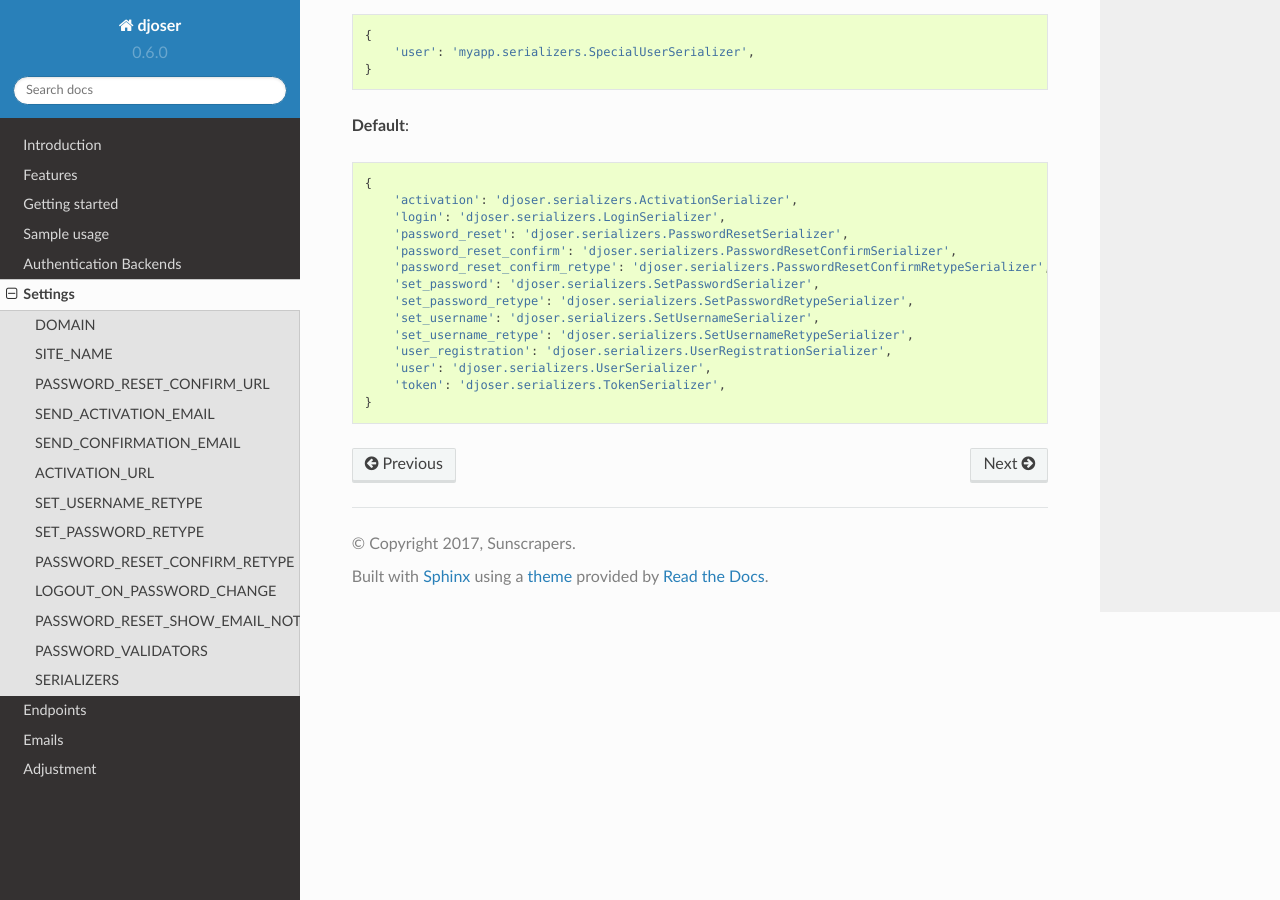
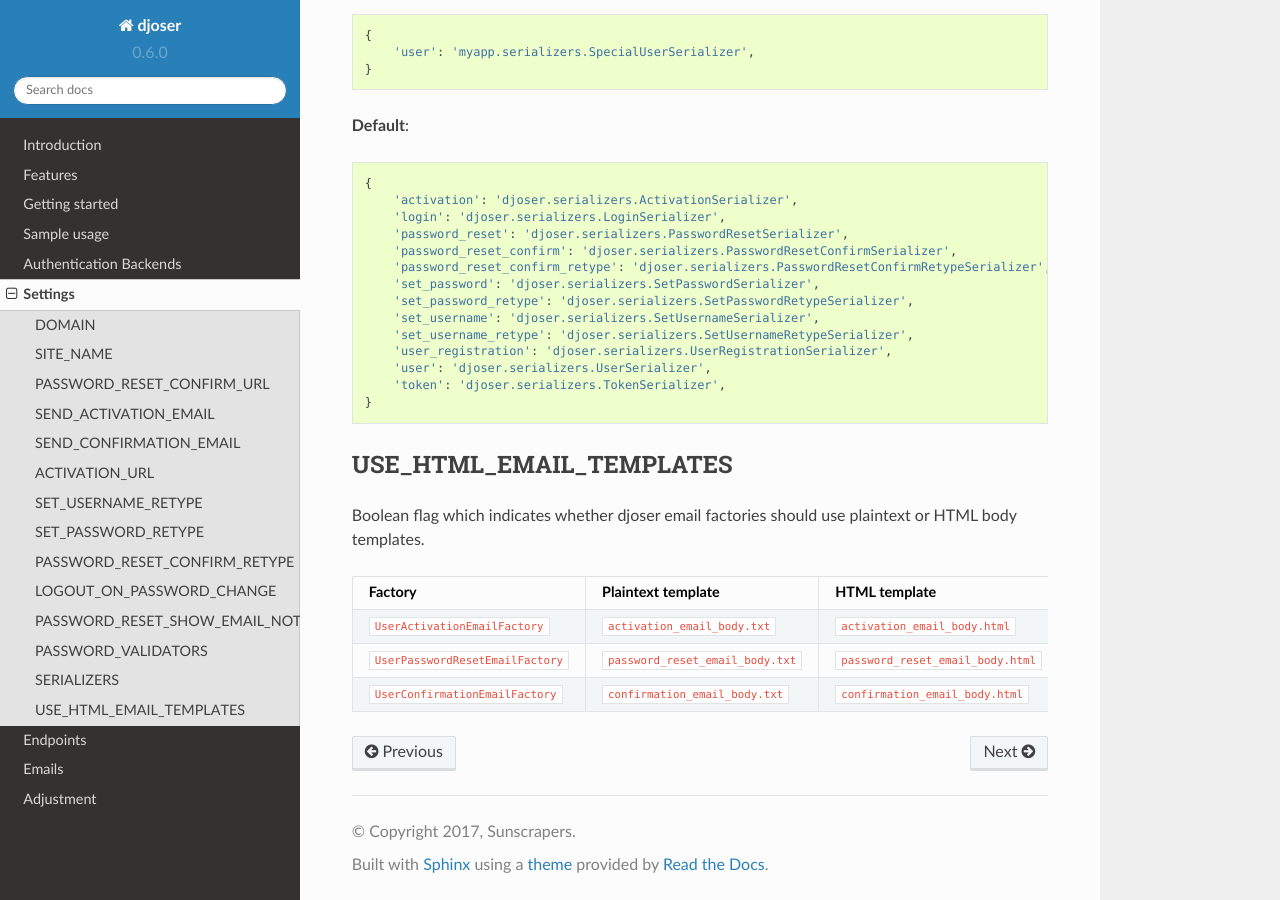
Before and after one commit to sunscrapers/djoser, a Sphinx documentation site: the page built from docs/source/settings.rst, in a window 1280 px wide and 900 px high, scrolled down 2785 px. Built offline with Sphinx 7.4.7 and the Read the Docs theme 2.0.0, drawn with Linux system fonts in a browser that asks for light colours.

Commit message:
Add docs for USE_HTML_EMAIL_TEMPLATES

```diff
--- a/docs/source/settings.rst
+++ b/docs/source/settings.rst
@@ -151,3 +151,19 @@ let's say, one key, all the others will still be used.
         'user': 'djoser.serializers.UserSerializer',
         'token': 'djoser.serializers.TokenSerializer',
     }
+
+USE_HTML_EMAIL_TEMPLATES
+------------------------
+
+Boolean flag which indicates whether djoser email factories should use plaintext
+or HTML body templates.
+
++-----------------------------------+-----------------------------------+------------------------------------+
+| Factory                           | Plaintext template                | HTML template                      |
++===================================+===================================+====================================+
+| ``UserActivationEmailFactory``    | ``activation_email_body.txt``     | ``activation_email_body.html``     |
++-----------------------------------+-----------------------------------+------------------------------------+
+| ``UserPasswordResetEmailFactory`` | ``password_reset_email_body.txt`` | ``password_reset_email_body.html`` |
++-----------------------------------+-----------------------------------+------------------------------------+
+| ``UserConfirmationEmailFactory``  | ``confirmation_email_body.txt``   | ``confirmation_email_body.html``   |
++-----------------------------------+-----------------------------------+------------------------------------+
```
